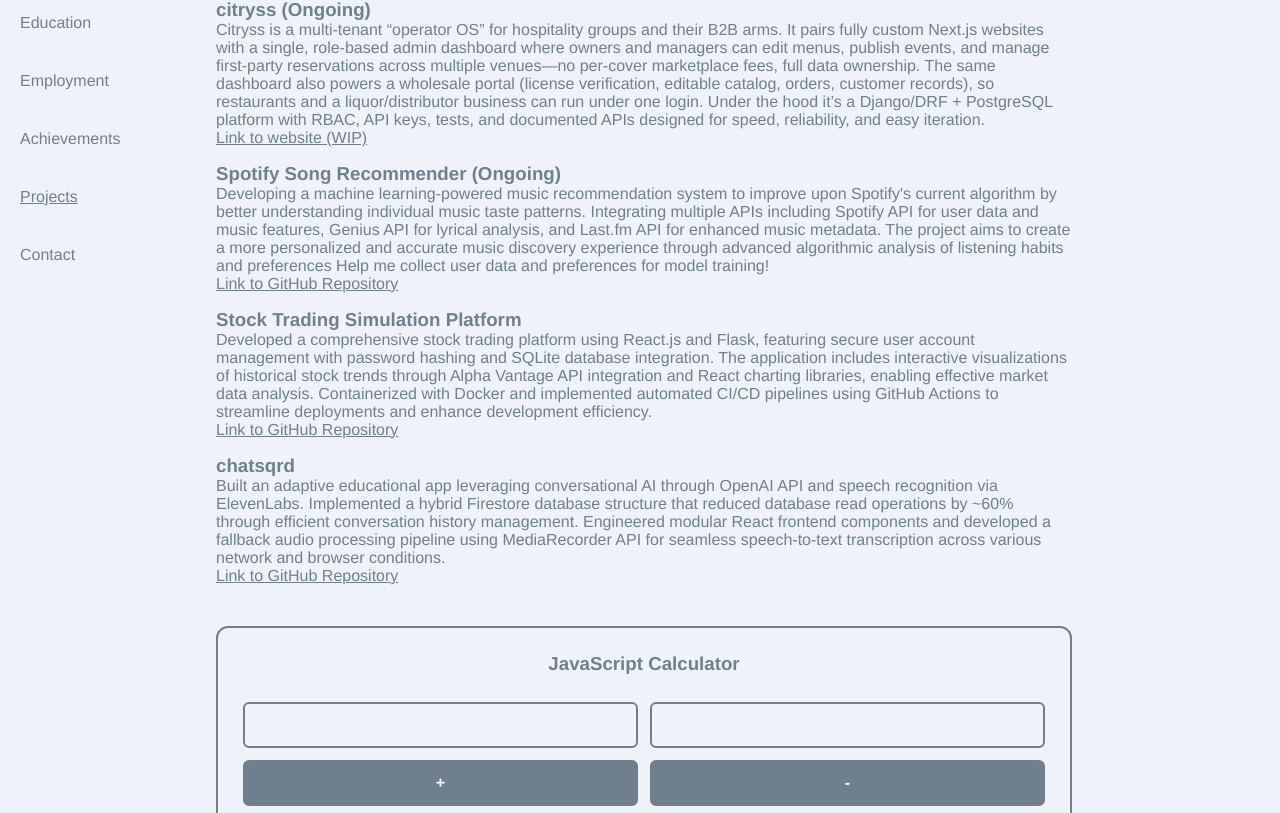
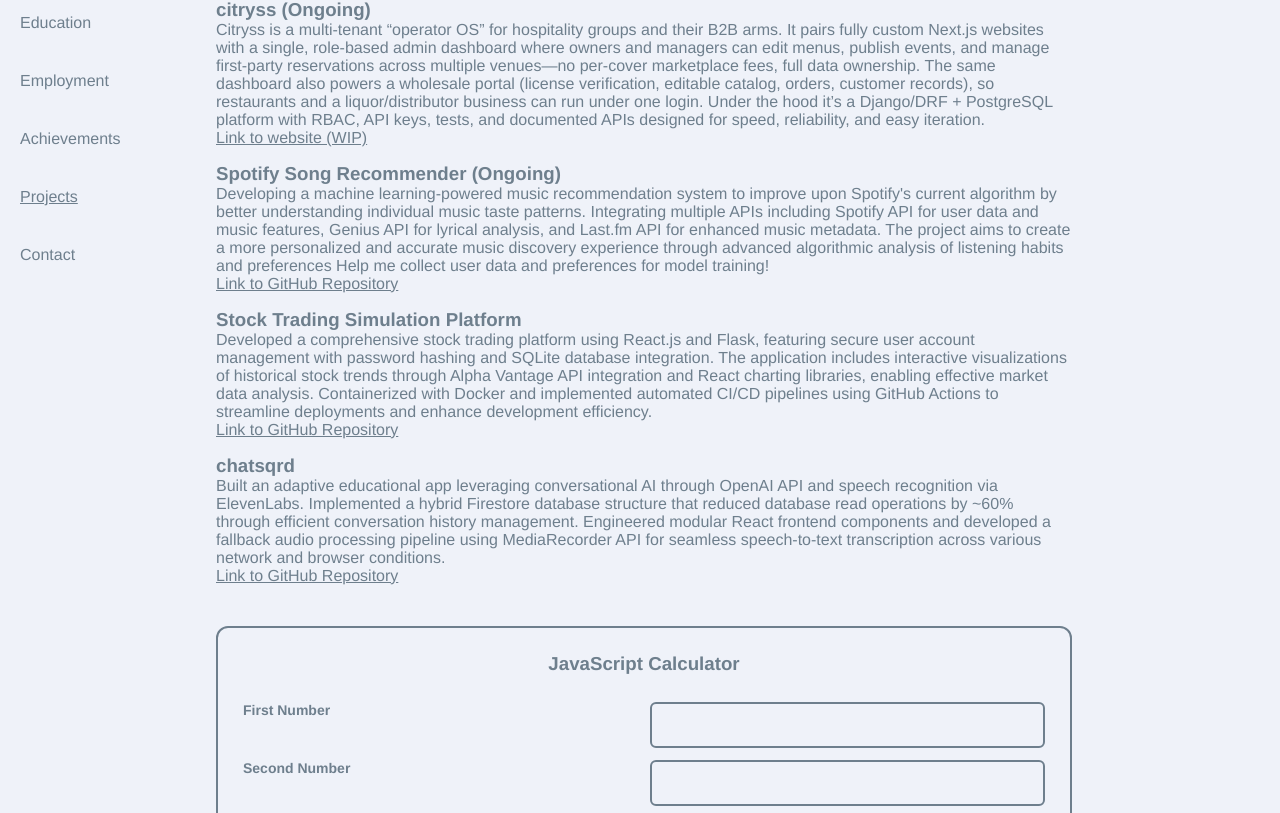
Before and after one commit to jiehoonn/mp1, a plain HTML site: page projects/projects.html in a window 1280 px wide. Shown: the part 139-952 px from the top of the page. Drawn offline with Linux system fonts and the light colour scheme.

Commit message:
(feat): label tags for js calculator inputs

```diff
--- a/projects/projects.css
+++ b/projects/projects.css
@@ -58,6 +58,14 @@
 .calculator-input h3 {
   grid-column: 1 / -1;
   margin-bottom: 15px;
+}
+
+.calculator-input label {
+  font-family: Helvetica, Arial, sans-serif;
+  font-weight: bold;
+  color: #6e7f8d;
+  margin-bottom: 5px;
+  font-size: 14px;
 }
 
 .calculator-input input {
@@ -181,6 +189,10 @@ footer p {
     grid-template-columns: 1fr;
   }
 
+  .calculator-input label {
+    font-size: 16px;
+  }
+
   .calculator-input input,
   .calculator-input button {
     font-size: 18px;
--- a/projects/projects.html
+++ b/projects/projects.html
@@ -100,7 +100,9 @@
                     <h3>
                         JavaScript Calculator
                     </h3>
+                    <label for="first-number">First Number</label>
                     <input type="text" id="first-number">
+                    <label for="second-number">Second Number</label>
                     <input type="text" id="second-number">
                     <button onclick="addition()">+</button>
                     <button onclick="subtract()">-</button>
```
